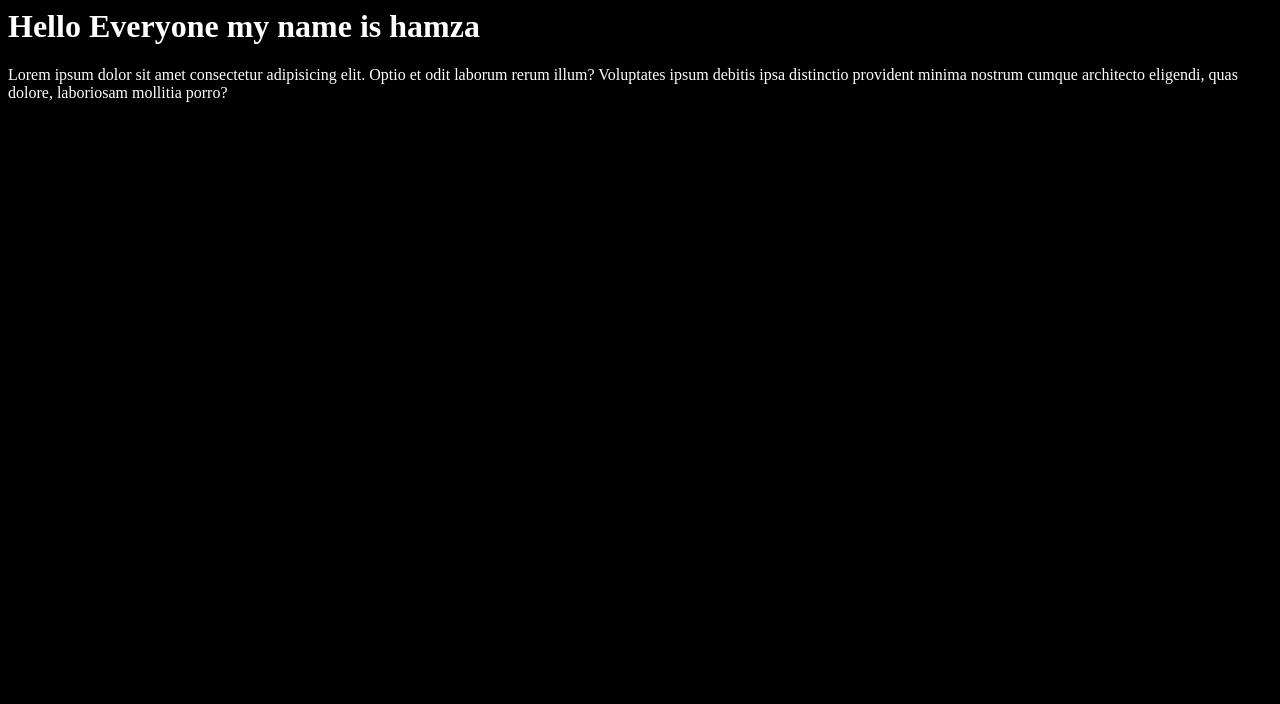
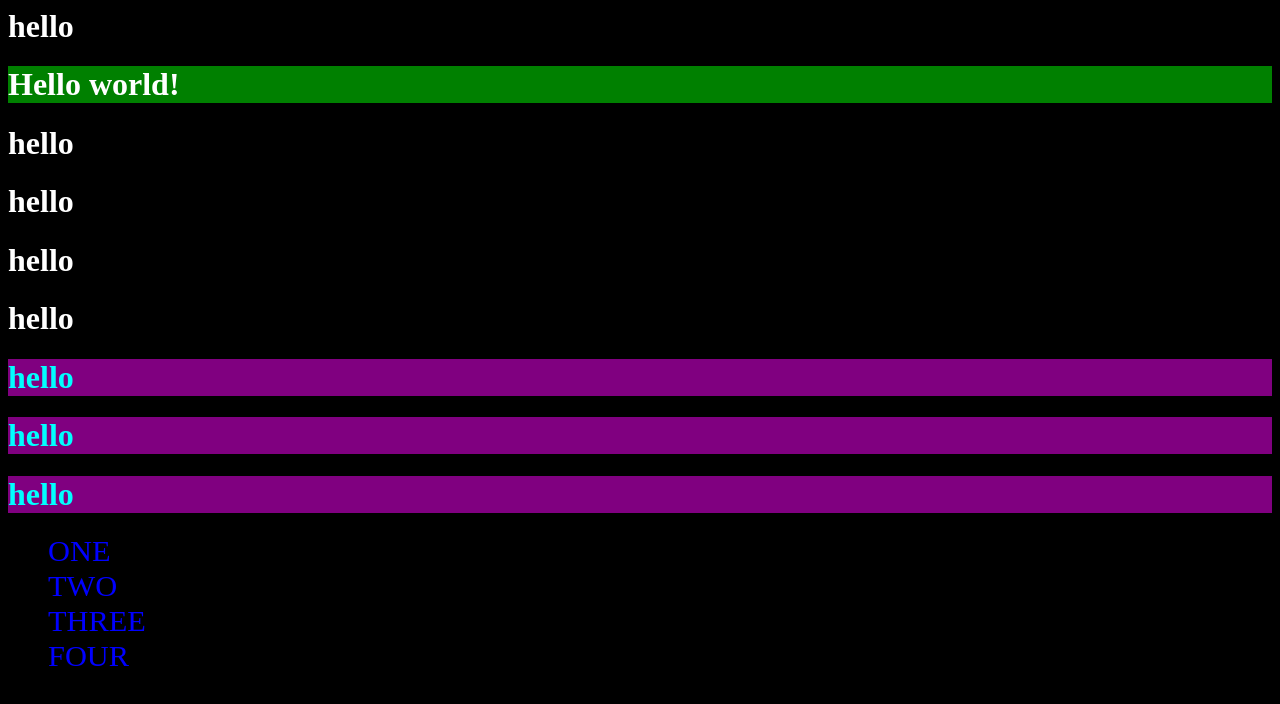
Before and after one commit to Hamzabaloch08/learning-JS-Beginner-to-Expert-Level, a plain HTML site: page DOM/All-DOM-selectors-NodeList-&-HTMLCollection/index.html in a window 1280 px wide. Drawn offline with Linux system fonts and the light colour scheme.

Commit message:
learning All DOM selectors NodeList and HTMLCollection

```diff
--- a/DOM/All-DOM-selectors-NodeList-&-HTMLCollection/app.js
+++ b/DOM/All-DOM-selectors-NodeList-&-HTMLCollection/app.js
@@ -0,0 +1,26 @@
+document.getElementById('pink').setAttribute('class', 'pinkPragraph dummyParagraph')
+const title = document.getElementById('aqua')
+title.style.backgroundColor = 'green'
+title.textContent = 'Hello world!'
+let h1 = document.querySelector('h1:last-child');
+h1.style.color = 'yellow'
+
+let getBox = document.querySelector('.box')
+const yellowH1 = getBox.querySelector('h1:last-child')
+yellowH1.style.color = 'yellow'
+yellowH1.style.backgroundColor = 'green'
+
+const h1List = getBox.querySelectorAll('h1')
+h1List.forEach((headings) => {
+    headings.style.color = 'aqua'
+    headings.style.backgroundColor = 'purple'
+})
+
+const allLists = document.getElementsByClassName('list-item')
+const convertAllListInArray = Array.from(allLists)
+convertAllListInArray.forEach((lists) => {
+    lists.style.color = 'blue'
+    lists.style.fontSize = '1.9rem'
+    lists.style.listStyleType = 'none'
+    lists.style.textTransform = 'uppercase'
+})
--- a/DOM/All-DOM-selectors-NodeList-&-HTMLCollection/index.html
+++ b/DOM/All-DOM-selectors-NodeList-&-HTMLCollection/index.html
@@ -4,7 +4,7 @@
     <meta name="viewport" content="width=device-width, initial-scale=1.0" />
     <title>Document</title>
     <style>
-      .bg-dark{
+      .bg-dark {
         background-color: #000000;
         color: #ffffff;
       }
@@ -12,13 +12,23 @@
   </head>
   <body class="bg-dark">
     <div>
-      <h1>Hello Everyone my name is hamza</h1>
-      <p>
-        Lorem ipsum dolor sit amet consectetur adipisicing elit. Optio et odit
-        laborum rerum illum? Voluptates ipsum debitis ipsa distinctio provident
-        minima nostrum cumque architecto eligendi, quas dolore, laboriosam
-        mollitia porro?
-      </p>
+      <h1 id="pink">hello</h1>
+      <h1 id="aqua">hello</h1>
+      <h1 id="heading">hello</h1>
+      <h1 id="heading">hello</h1>
+      <h1>hello</h1>
+      <h1>hello</h1>
+      <div class="box">
+        <h1>hello</h1>
+        <h1>hello</h1>
+        <h1>hello</h1>
+      </div>
+      <ul class="ul">
+        <li class="list-item">one</li>
+        <li class="list-item">two</li>
+        <li class="list-item">three</li>
+        <li class="list-item">four</li>
+      </ul>
     </div>
 
     <script src="app.js"></script>
```
